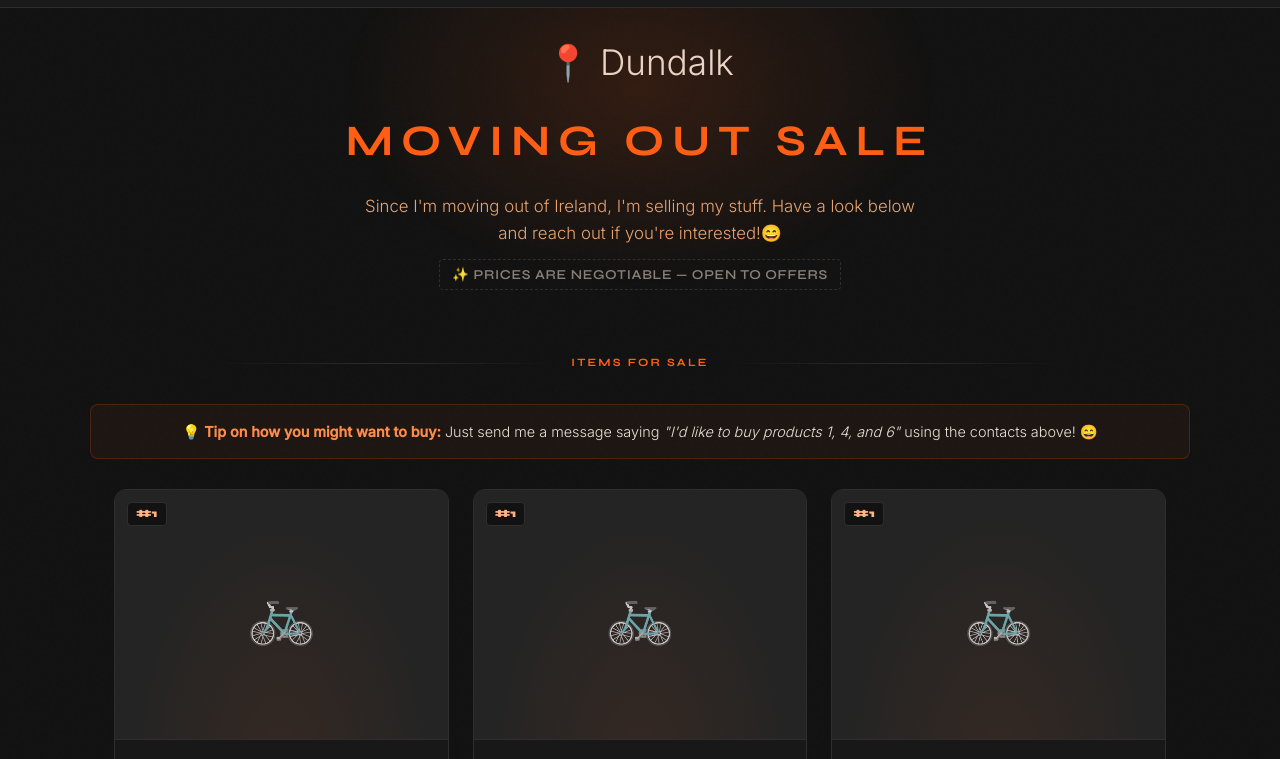
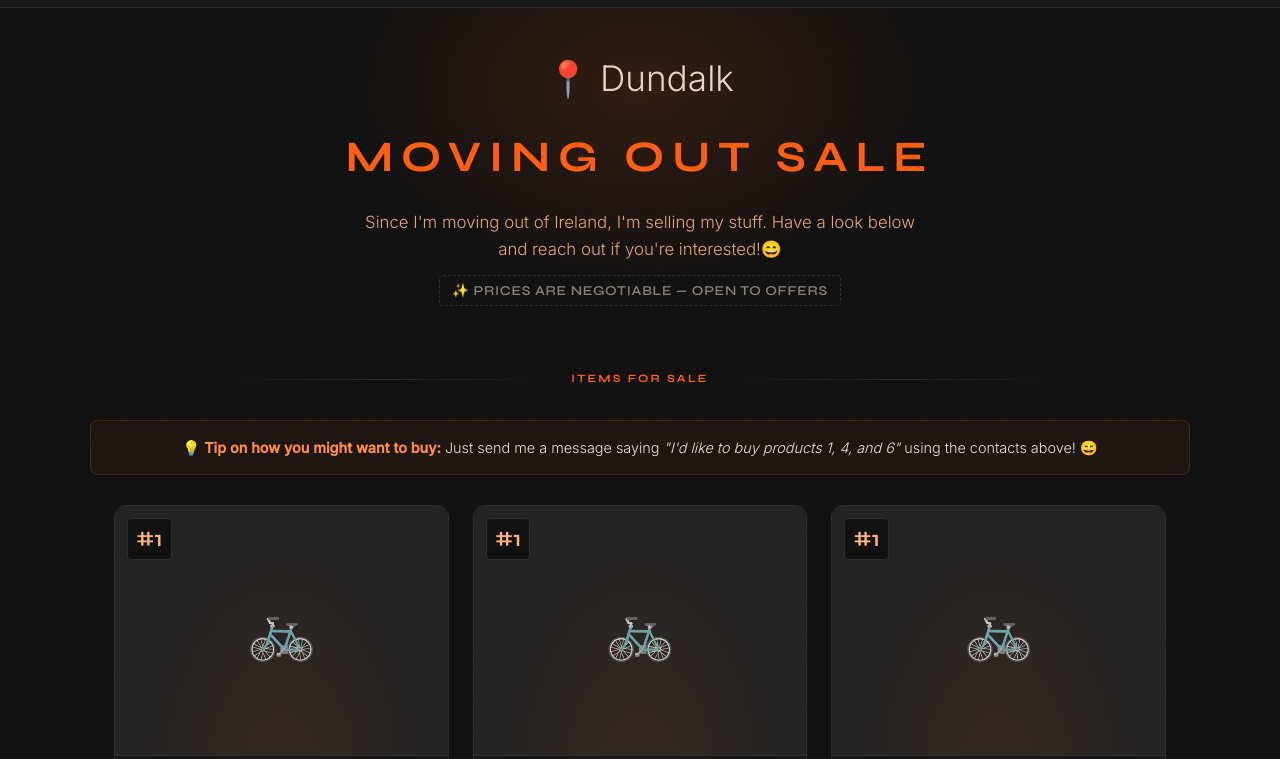
Before and after one commit to NoahKrobot/Dundalk-Sale, a plain HTML site: page index.html in a window 1280 px wide. Shown: the part 33-792 px from the top of the page. Drawn offline with Linux system fonts and the light colour scheme.

Commit message:
Changes
Co-authored-by: Copilot <copilot@github.com>

```diff
--- a/index.html
+++ b/index.html
@@ -130,6 +130,7 @@
         font-size: 2.2rem;
         display: block;
         margin-bottom: 12px;
+        margin-top: 2vh;
         animation: float 3s ease-in-out infinite;
       }
 
@@ -539,8 +540,8 @@
         background: var(--bg);
         color: var(--accent3);
         font-family: "Syne", sans-serif;
-        font-size: 0.7rem;
-        font-weight: 800;
+        font-size: 1.4rem;
+        /* font-weight: 800; */
         padding: 2px 8px;
         border-radius: 4px;
         border: 1px solid var(--border);
```
